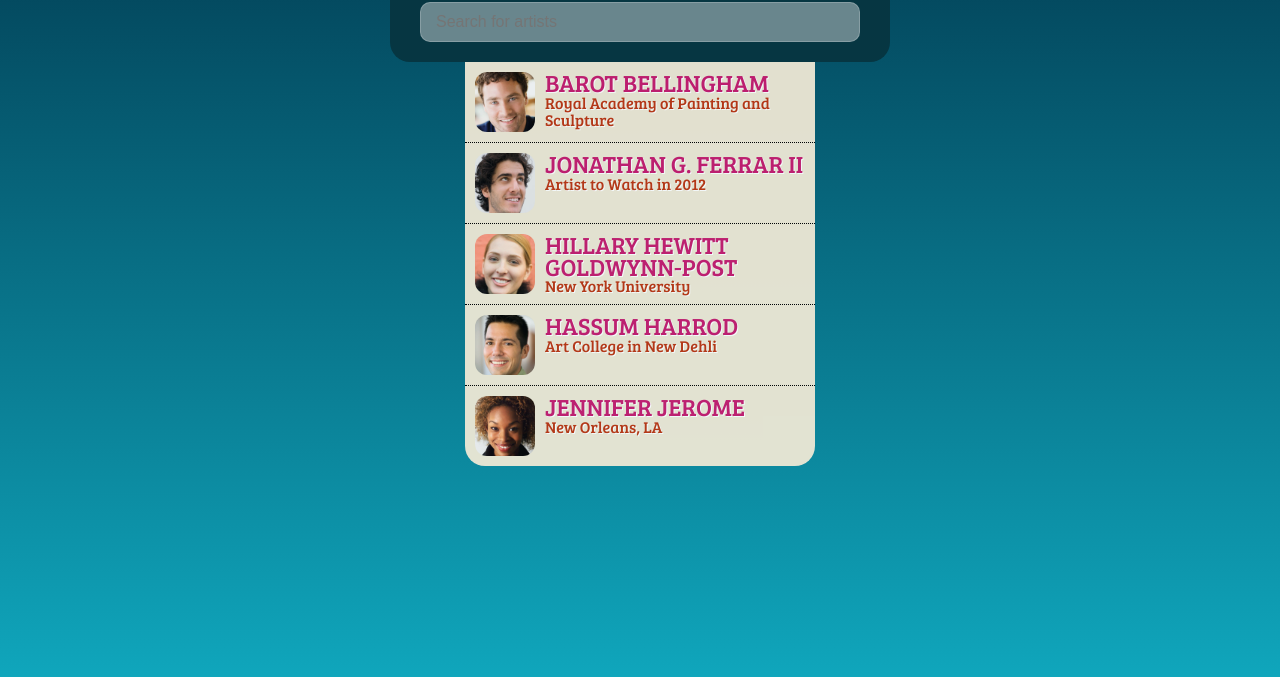
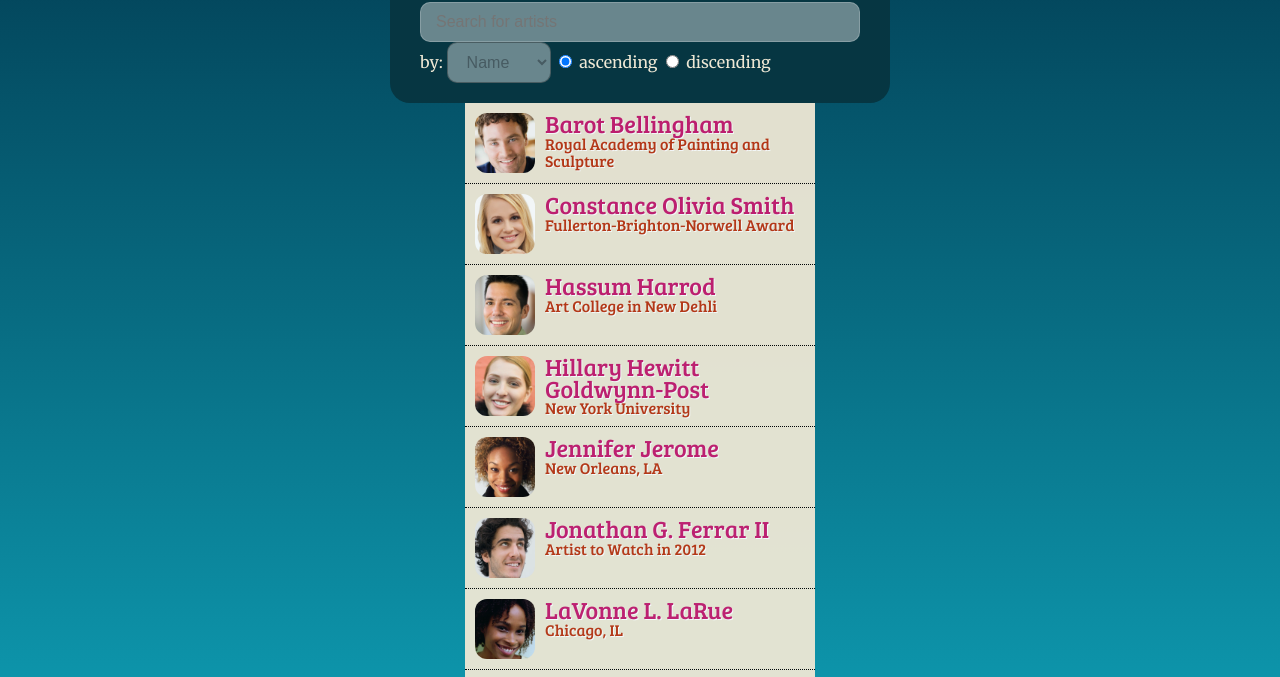
Before and after one commit to lloyd-h/angUlar, a plain HTML site: page index.html in a window 1280 px wide. Shown: the part 93-770 px from the top of the page. Drawn offline with Linux system fonts and the light colour scheme; a web font is replaced by a local one.

Commit message:
Using filters to bind form elements with the artists summary template

```diff
--- a/index.html
+++ b/index.html
@@ -17,13 +17,27 @@
     <div class="search">
         <h1>Artist Directory</h1>
         <label>Search: </label>
-        <input placeholder="Search for artists" autofocus>
+        <input ng-model="query" placeholder="Search for artists" autofocus>
+        <label class="formgroup">by:
+            <select ng-model="artistOrder">
+                <option value="name">Name</option>
+                <option value="reknown">Reknown</option>
+            </select>
+        </label>
+        <label class="formgroup">
+            <input type="radio" ng-model="direction" name="direction" checked>
+            ascending
+        </label>
+        <label class="formgroup">
+            <input type="radio" ng-model="direction" name="direction" value="reverse">
+            discending
+        </label>
     </div>
   	<ul class="artistlist">
-        <li class="artist cf" ng-repeat="item in artists | limitTo : 5">
+        <li class="artist cf" ng-repeat="item in artists | filter: query | orderBy: artistOrder:direction">
             <img ng-src="images/{{item.shortname}}_tn.jpg" alt="Photo of {{item.name}}"/>
             <div class="info">
-                <h2>{{item.name | uppercase}}</h2>
+                <h2>{{item.name}}</h2>
                 <h3>{{item.reknown}}</h3>
             </div>
         </li>
--- a/js/controllers.js
+++ b/js/controllers.js
@@ -6,5 +6,6 @@ myApp.controller('MyController', ['$scope', '$http', function($scope, $http){
 
 	$http.get('js/data.json').success(function(data){
         $scope.artists = data;
+        $scope.artistOrder = 'name';
     });
 }]);
```
